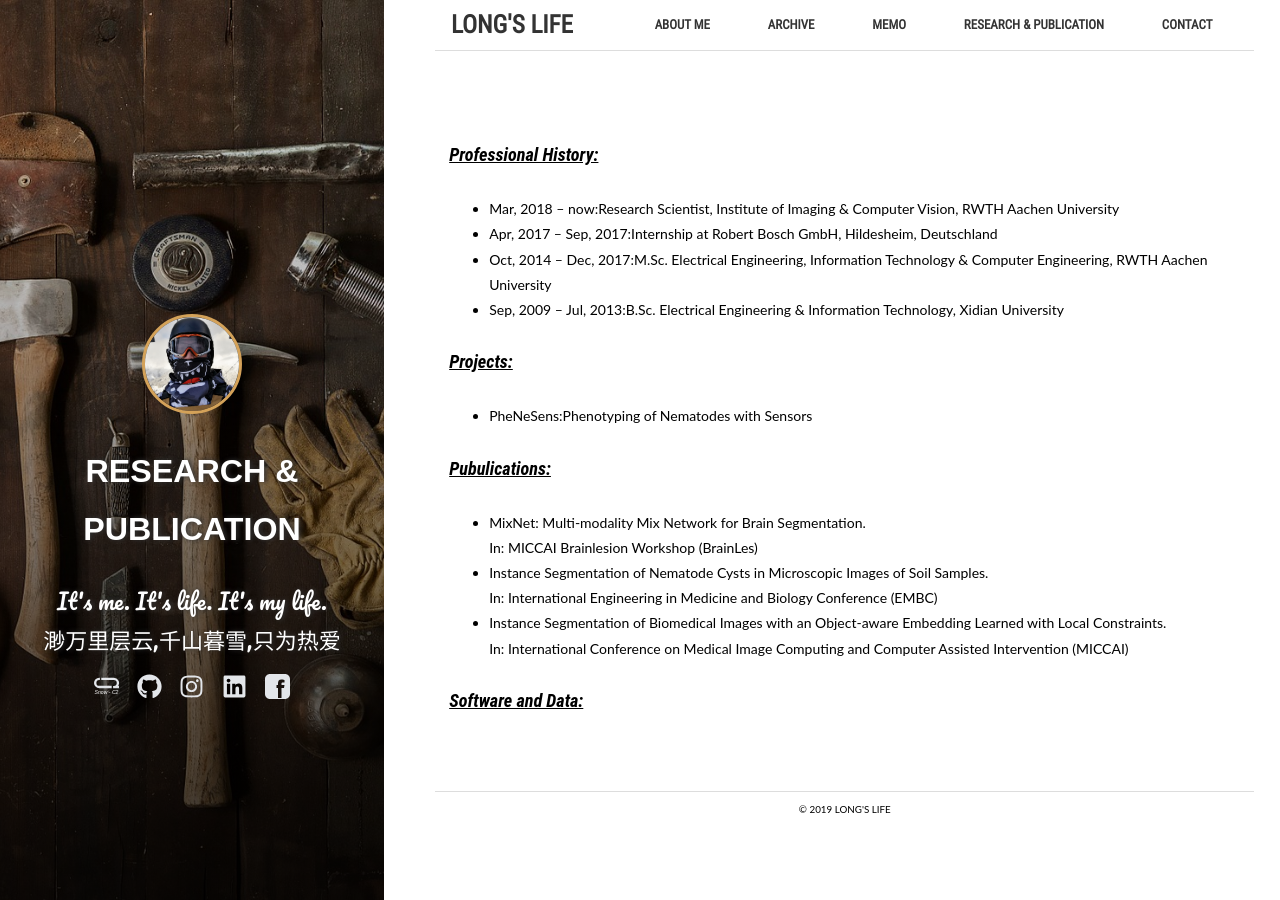
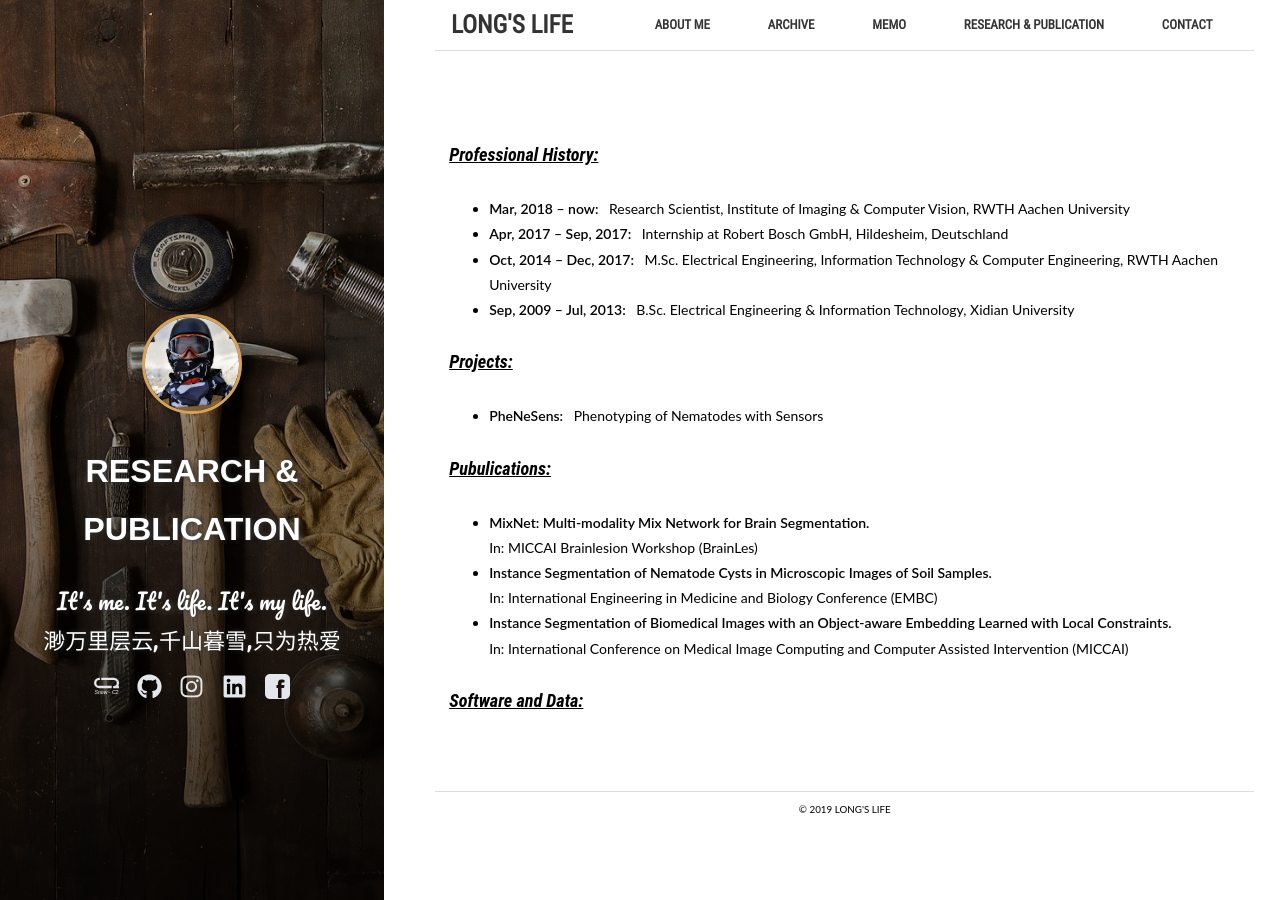
Before and after one commit to runningUnicorn/runningUnicorn.github.io, a Jekyll site: the page built from 4.research.md, in a window 1280 px wide. Built offline with Jekyll 4.4.1, drawn with Linux system fonts in a browser that asks for light colours; some web fonts are replaced.

Commit message:
update_publication

```diff
--- a/4.research.md
+++ b/4.research.md
@@ -9,15 +9,15 @@ active: research
 ---
 <h4><i><u>Professional History:</u></i></h4>
 <ul>
-  <li><div class='pub_title'>Mar, 2018 – now: </div> Research Scientist, Institute of Imaging & Computer Vision, RWTH Aachen University</li>
-  <li><div class='pub_title'>Apr, 2017 – Sep, 2017: </div> Internship at Robert Bosch GmbH, Hildesheim, Deutschland</li>
-  <li><div class='pub_title'>Oct, 2014 – Dec, 2017: </div> M.Sc. Electrical Engineering, Information Technology & Computer Engineering, RWTH Aachen University</li>
-  <li><div class='pub_title'>Sep, 2009 – Jul, 2013: </div> B.Sc. Electrical Engineering & Information Technology, Xidian University</li>
+  <li><div class='pub_title'>Mar, 2018 – now: &ensp;</div> Research Scientist, Institute of Imaging & Computer Vision, RWTH Aachen University</li>
+  <li><div class='pub_title'>Apr, 2017 – Sep, 2017: &ensp;</div> Internship at Robert Bosch GmbH, Hildesheim, Deutschland</li>
+  <li><div class='pub_title'>Oct, 2014 – Dec, 2017: &ensp;</div> M.Sc. Electrical Engineering, Information Technology & Computer Engineering, RWTH Aachen University</li>
+  <li><div class='pub_title'>Sep, 2009 – Jul, 2013: &ensp;</div> B.Sc. Electrical Engineering & Information Technology, Xidian University</li>
 </ul>
 
 <h4><i><u>Projects:</u></i></h4>
 <ul>
-  <li><div class='pub_title'>PheNeSens:</div> Phenotyping of Nematodes with Sensors</li>
+  <li><div class='pub_title'>PheNeSens: &ensp;</div> Phenotyping of Nematodes with Sensors</li>
 </ul>
 
 <h4><i><u>Pubulications:</u></i></h4>
--- a/assets/_sass/_pulication.scss
+++ b/assets/_sass/_pulication.scss
@@ -1,4 +1,4 @@
 .pub_title{
 	display: inline-block;
-	font-weight: 400;
+	font-weight: 600;
 }
```
